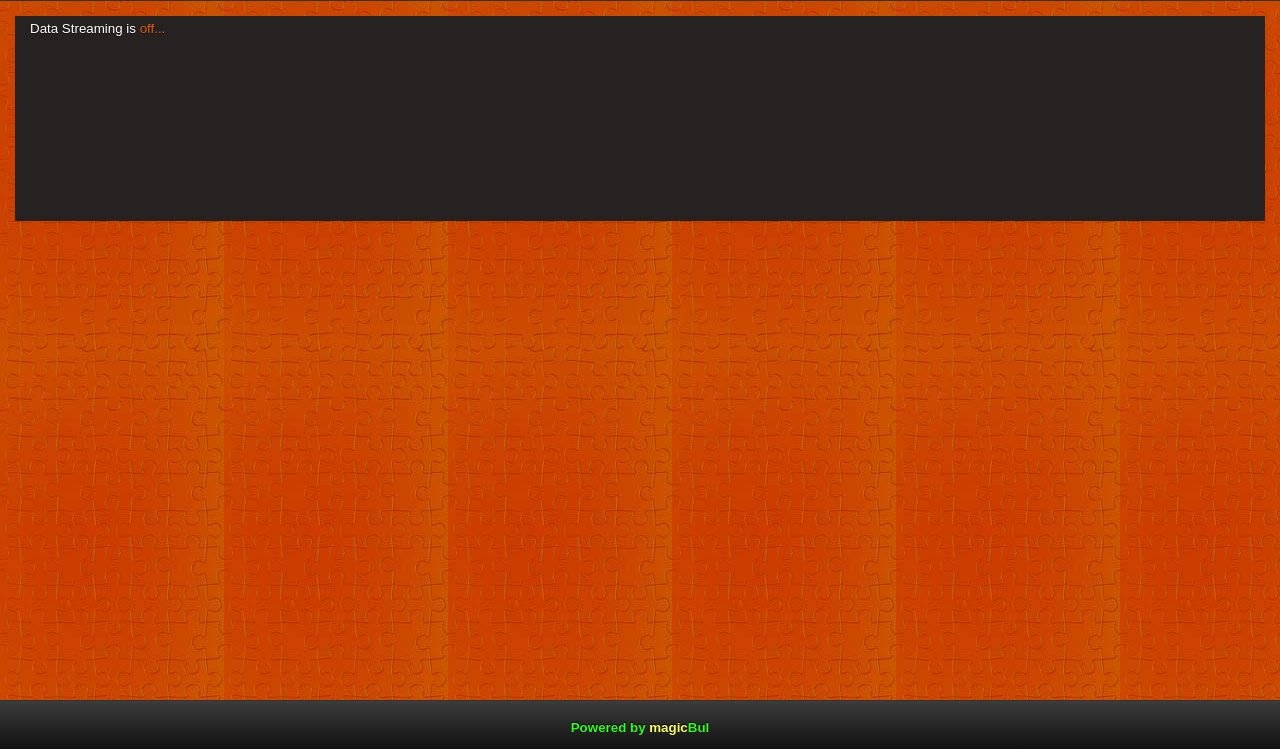
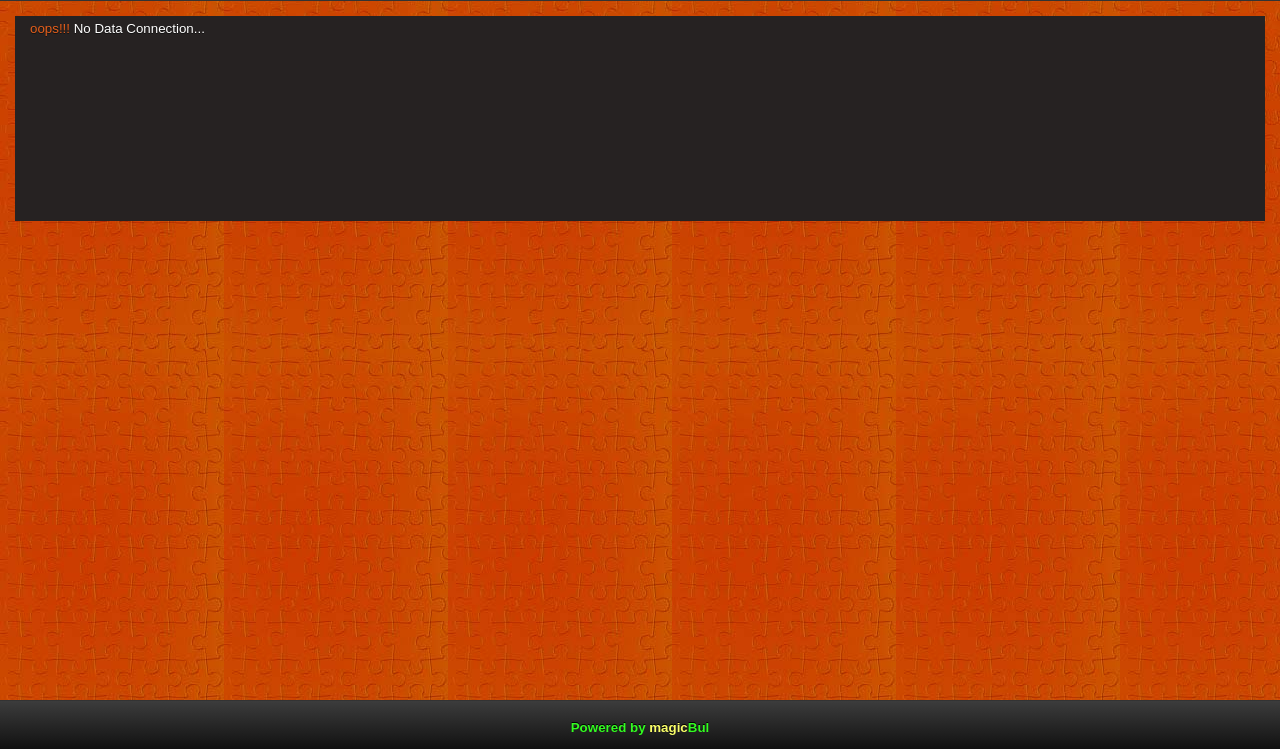
Before and after one commit to amitjain231/aprjewellers.com, a plain HTML site: page index.html in a window 1280 px wide. Shown: the part 51-800 px from the top of the page. Drawn offline with Linux system fonts and the light colour scheme.

Commit message:
Commit - 1301015 - 1
Commit - 1301015 - 1

```diff
--- a/index.html
+++ b/index.html
@@ -64,7 +64,7 @@
 
 		<div class="ui-grid-a cl_td_grid" id="id_div_grid_outer">
 			<!-- Default it to No Steaming -->
-			<div class='cl_stream_off' >Data Streaming is <span style='color:#E35E1B'>off... </span> </div>
+			<div class='cl_stream_off' > <span style='color:#E35E1B'>oops!!! </span>  No Data Connection... </div>
 
 		</div>
 
```
